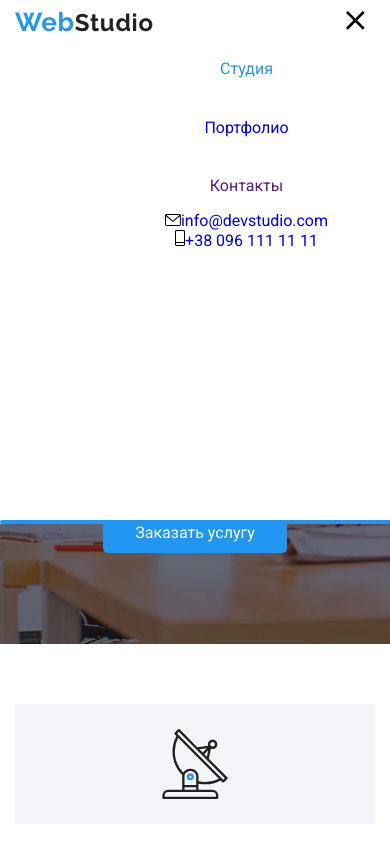
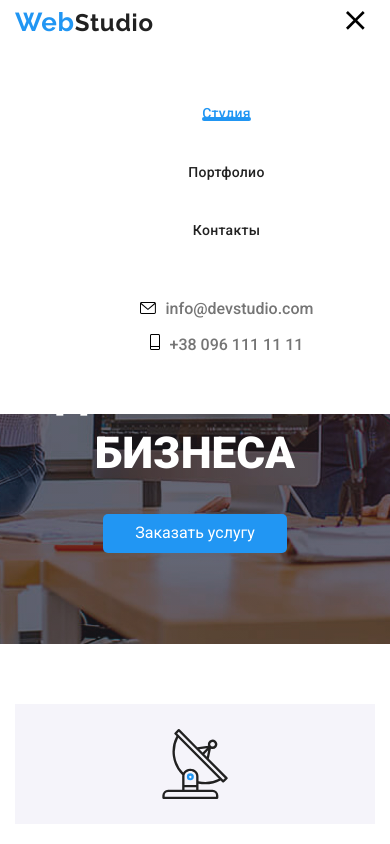
Before and after one commit to Zharkynbek/HTML-CSS-28, a plain HTML site: page index.html in a window 390 px wide. Both pictures are taken after a click on the button 355 px from the left and 22 px from the top of the page. Shown: the top 844 px of the page. Drawn offline with nearby package versions, Linux system fonts and the light colour scheme.

Commit message:
menyaet shapku po metodu Yulii

```diff
--- a/index.html
+++ b/index.html
@@ -56,7 +56,7 @@
 
   <div class="mobile-menu" id="mobile-menu" data-menu>
     <ul class="mobile-site-navi list">
-      <li class="mobile-site-item"><a class="mobile-site-link" href=""><span class="first-navi">Студия</span></a></li>
+      <li class="mobile-site-item"><a class="mobile-site-link current" href="./index.html">Студия</a></li>
       <li class="mobile-site-item"><a class="mobile-site-link" href="./portfolio.html">Портфолио</a></li>
       <li class="mobile-site-item"><a class="mobile-site-link" href="">Контакты</a></li>
     </ul>
--- a/sass/components/_menu.scss
+++ b/sass/components/_menu.scss
@@ -22,13 +22,15 @@
 }
 
 .mobile-menu {
+  margin: 0;
+  padding-top: 60px;
+  padding-bottom: 60px;
   position: absolute;
   left: 0;
   right: 0;
   opacity: 0;
   visibility: hidden;
   width: 453px;
-  height: 480px;
   background-color: #fff;
   @media screen and (min-width: 768px) {
     display: none;
@@ -43,9 +45,15 @@
 .mobile-site-navi {
   text-align: center;
   list-style: none;
+  margin-bottom: 60px;
+  margin-top: 0;
+  padding: 0;
+  border: none;
 }
 
 .mobile-link-type {
+  padding: 0;
+  margin: 0;
   text-align: center;
   list-style: none;
 }
@@ -53,3 +61,69 @@
 .mobile-site-item:not(:last-child) {
   margin-bottom: 40px;
 }
+
+.mobile-item-info:last-child {
+  margin-top: 16px;
+}
+
+.mobile-info-link {
+  font-weight: 500;
+  color: #757575;
+  transition-property: $logo-color;
+  transition-duration: 250ms;
+  transition-timing-function: cubic-bezier(0.4, 0, 0.2, 1);
+
+  .link-icon {
+    margin-right: 10px;
+  }
+  &:hover,
+  &:focus {
+    outline: none;
+    color: $logo-color;
+    fill: $logo-color;
+  }
+}
+
+.mobile-site-link {
+  position: relative;
+  outline: none;
+  color: $primery-title-color;
+  font-weight: 500;
+  font-size: 14px;
+  line-height: 1.142;
+  letter-spacing: 0.02em;
+  &::after {
+    position: absolute;
+    content: "";
+    display: block;
+    left: 0;
+    bottom: 0;
+    border-radius: 2px;
+    width: 100%;
+    height: 4px;
+    opacity: 0;
+    background-color: $logo-color;
+    transition-property: $logo-color;
+    transition-duration: 250ms;
+    transition-timing-function: cubic-bezier(0.4, 0, 0.2, 1);
+  }
+}
+
+.mobile-site-link.current {
+  color: $logo-color;
+}
+
+.mobile-site-link.current::after {
+  position: absolute;
+  content: "";
+  display: block;
+  opacity: 1;
+  bottom: 0;
+  cursor: pointer;
+  width: 100%;
+  height: 4px;
+  margin-top: 8px;
+  background-color: $logo-color;
+  background-size: auto;
+  border-radius: 2px;
+}
--- a/sass/components/_page-header.scss
+++ b/sass/components/_page-header.scss
@@ -69,7 +69,7 @@
   }
 }
 
-.site-navi .site-link {
+.site-link {
   display: block;
   position: relative;
   padding-top: 32px;
```
Also changed, not shown: portfolio.html (+48 -12 lines), css/main.css, dist/css/main.min.css, 2 other files.
